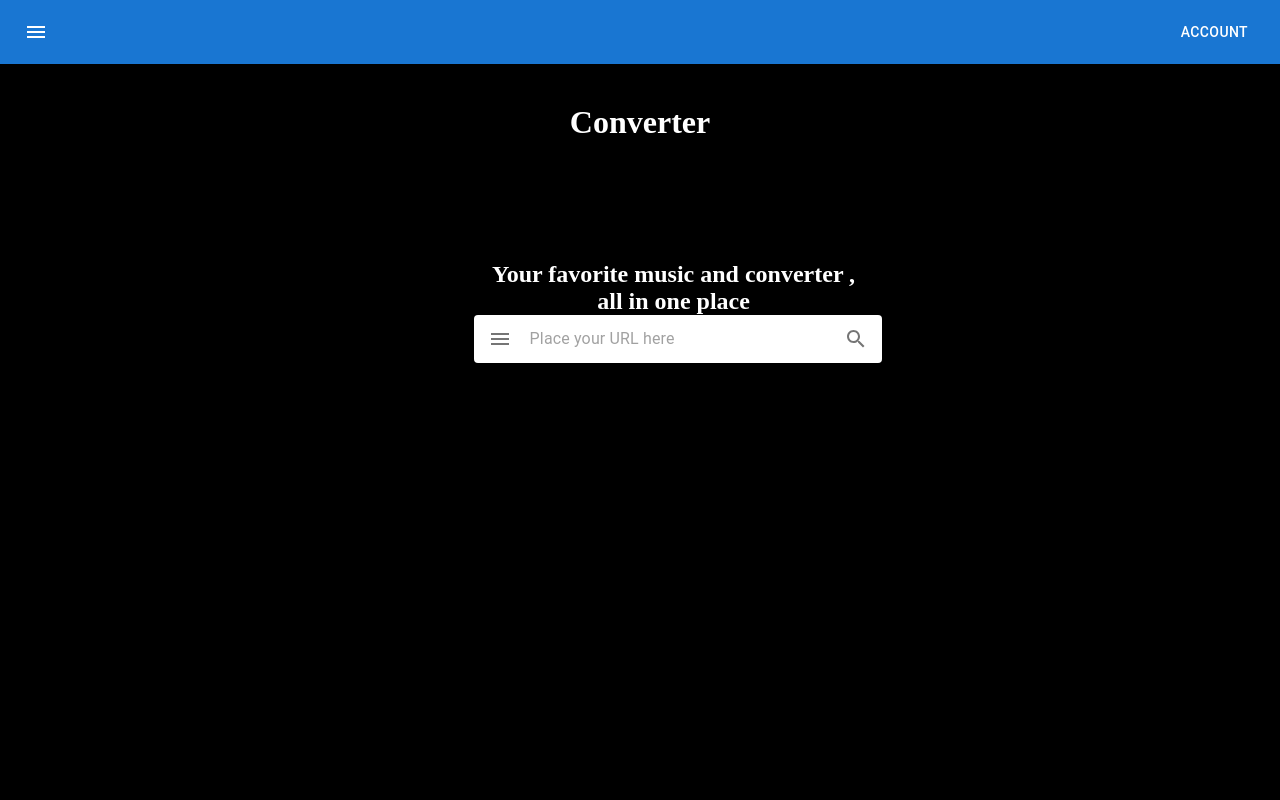
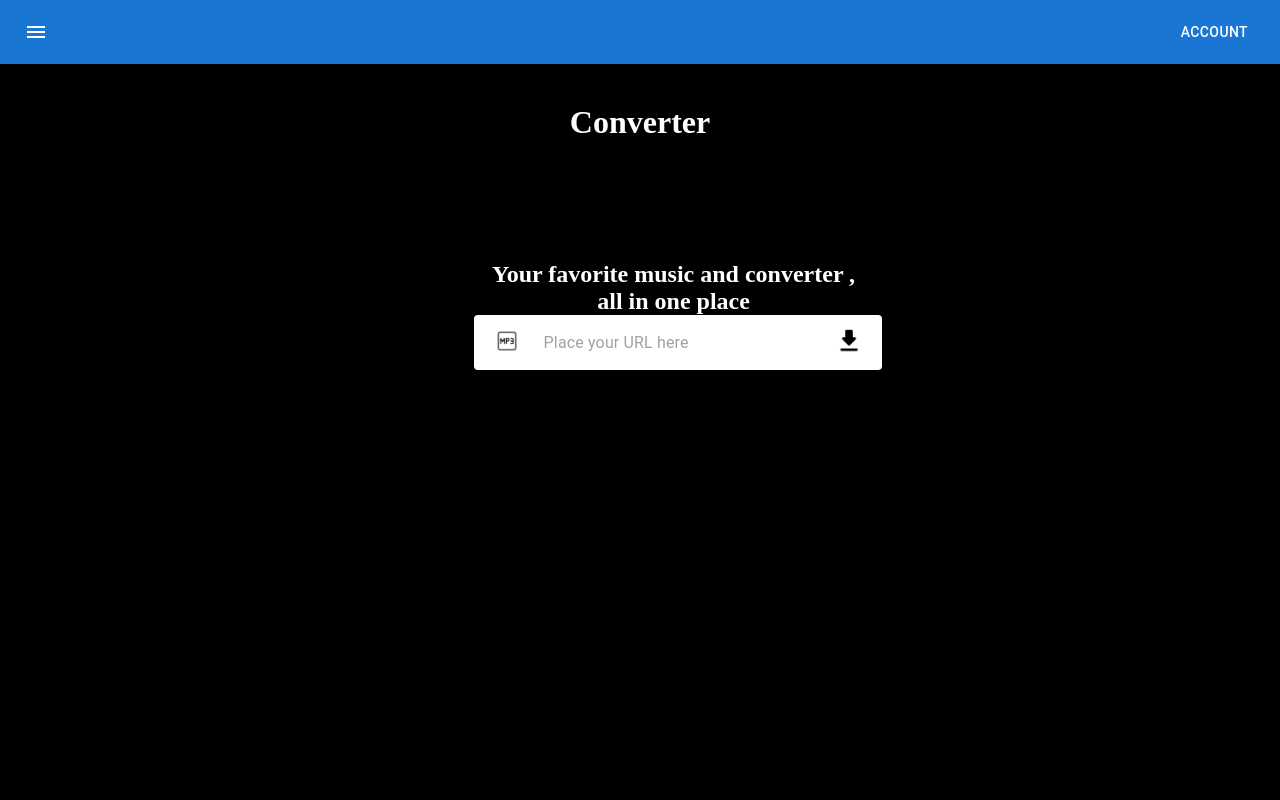
Before and after one commit to MehmedNdj/Projects, a React (Vite) app in the folder MusicPlayer/: page / in a window 1280 px wide. Shown: the top 800 px of the page. Built offline with nearby package versions, Linux system fonts and the light colour scheme.

Commit message:
converter fixed

```diff
--- a/MusicPlayer/src/App.jsx
+++ b/MusicPlayer/src/App.jsx
@@ -19,8 +19,6 @@ function App() {
       console.log("New playlist files:", fileNamesArray); // Add this line
       setPlaylist(prevPlaylist => [...prevPlaylist, fileNamesArray]);
     }
-
-
 
   return (
     <div>
@@ -44,7 +42,6 @@ function App() {
       <div>
         <h1 className='title'>Playlists</h1>
         <div className='playlist-view'>
-          {/* Pass onSavePlaylist function as a prop to Creator */}
           <Creator2 onSavePlaylist={handleSavePlaylist} />
           {playlist.map((playlist, index) => (
           <Playlist key={index} playlist={playlist} />
--- /dev/null
+++ b/MusicPlayer/src/Converter.css
@@ -0,0 +1,9 @@
+.mp3 , .down{
+    height: 30px;
+    width: 30px;
+}
+
+.b1 , .b2 {
+    border: 0;
+    background-color: white;
+}
--- a/MusicPlayer/src/Converter.jsx
+++ b/MusicPlayer/src/Converter.jsx
@@ -2,8 +2,9 @@ import * as React from 'react';
 import Paper from '@mui/material/Paper';
 import InputBase from '@mui/material/InputBase';
 import IconButton from '@mui/material/IconButton';
-import MenuIcon from '@mui/icons-material/Menu';
-import SearchIcon from '@mui/icons-material/Search';
+import './Converter.css';
+import mp3 from './assets/mp3.png';
+import down from './assets/down.png';
 
 function Converter() {
   return (
@@ -11,16 +12,16 @@ function Converter() {
       component="form"
       sx={{ p: '2px 4px', display: 'flex', alignItems: 'center', width: 400 }}
     >
-      <IconButton sx={{ p: '10px' }} aria-label="menu">
-        <MenuIcon />
+      <IconButton >
+        <button className='b1'><img src={mp3} alt="mp3-icon" className='mp3'/></button>
       </IconButton>
       <InputBase
         sx={{ ml: 1, flex: 1 }}
         placeholder="Place your URL here"
-        inputProps={{ 'aria-label': 'search google maps' }}
+        inputProps={{ }}
       />
-      <IconButton type="button" sx={{ p: '10px' }} aria-label="search">
-        <SearchIcon />
+      <IconButton >
+        <button className='b2'><img src={down} alt="down-icon" className='down'/></button>
       </IconButton>
     </Paper>
   );
--- a/MusicPlayer/src/Playlist.css
+++ b/MusicPlayer/src/Playlist.css
@@ -5,3 +5,8 @@
     border-radius: 10px;
     color: white;
   }
+
+  .playlistcard .h2 {
+    margin-top: 10px;
+    background-color: black;
+  }
```
Also changed, not shown: MusicPlayer/src/assets/down.png (added), MusicPlayer/src/assets/mp3.png (added).
